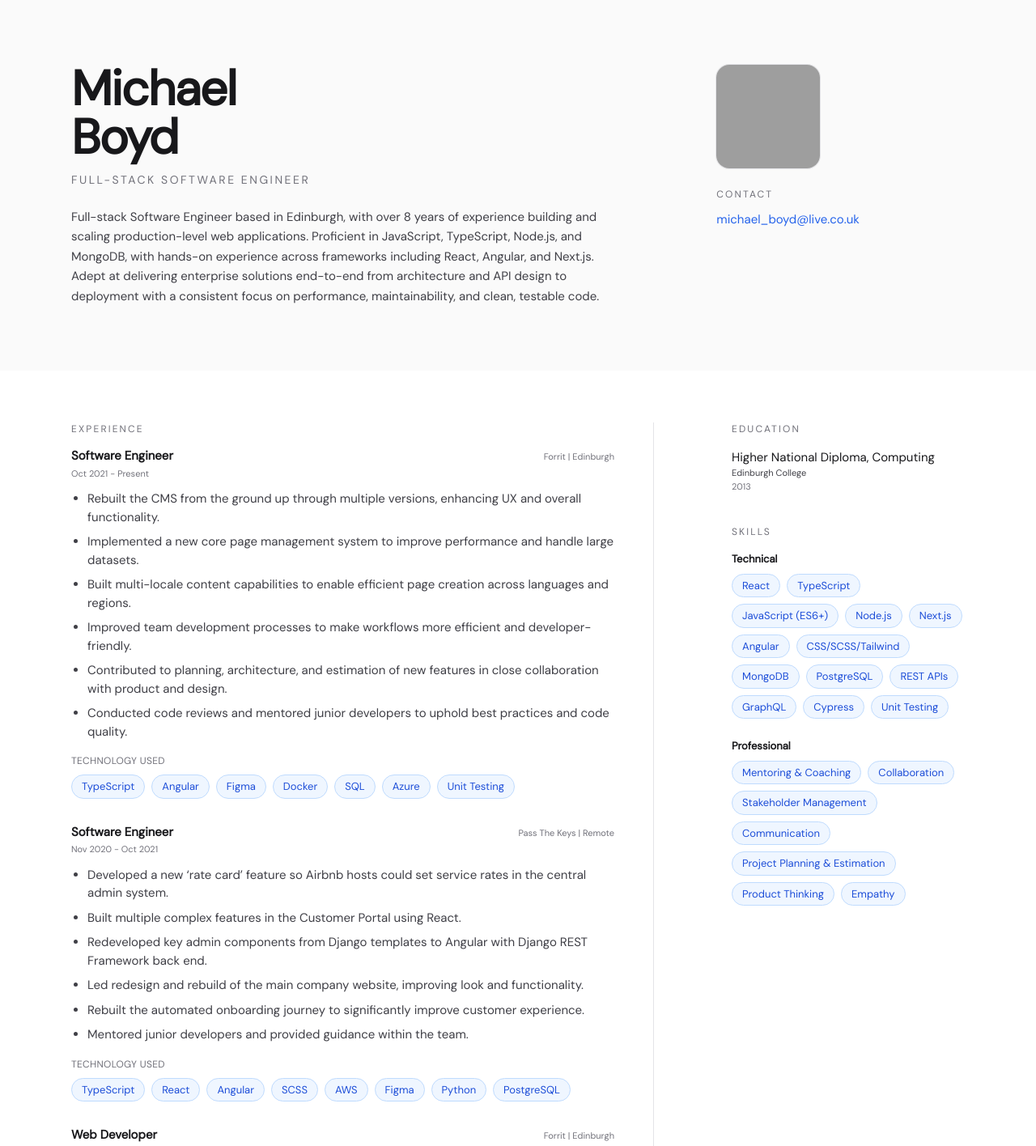
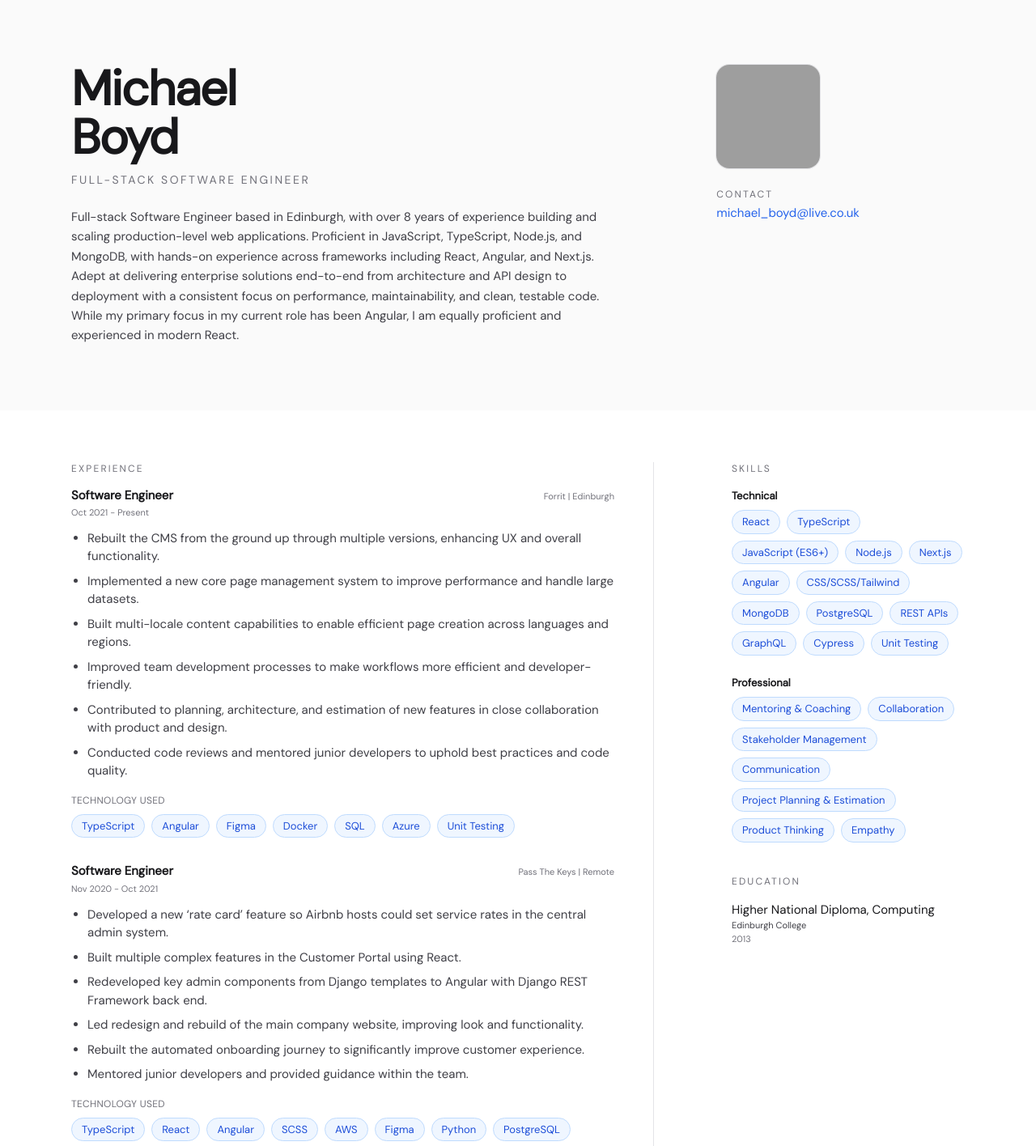
Before and after one commit to micboyd/personal-site, a Next.js app: page / in a window 1280 px wide. Shown: the top 1416 px of the page at 81% size. Built offline with nearby package versions, Linux system fonts and the light colour scheme; grey boxes are pictures that could not be loaded.

Commit message:
minro improvements

```diff
--- a/app/home/home.tsx
+++ b/app/home/home.tsx
@@ -47,7 +47,7 @@ const sampleData: ResumeData = {
 	name: 'Michael Boyd',
 	role: 'Full-Stack Software Engineer',
 	summary:
-		'Full-stack Software Engineer based in Edinburgh, with over 8 years of experience building and scaling production-level web applications. Proficient in JavaScript, TypeScript, Node.js, and MongoDB, with hands-on experience across frameworks including React, Angular, and Next.js. Adept at delivering enterprise solutions end-to-end from architecture and API design to deployment with a consistent focus on performance, maintainability, and clean, testable code.',
+		'Full-stack Software Engineer based in Edinburgh, with over 8 years of experience building and scaling production-level web applications. Proficient in JavaScript, TypeScript, Node.js, and MongoDB, with hands-on experience across frameworks including React, Angular, and Next.js. Adept at delivering enterprise solutions end-to-end from architecture and API design to deployment with a consistent focus on performance, maintainability, and clean, testable code. While my primary focus in my current role has been Angular, I am equally proficient and experienced in modern React.',
 	contact: {
 		email: 'michael_boyd@live.co.uk',
 	},
@@ -279,14 +279,12 @@ export default function ResumeTemplate({
 						</div>
 
 						<aside className="md:pl-12">
-							{/* NEW: Profile picture block */}
 							<div>
 								<ProfileAvatar name={name} imageUrl={profile?.imageUrl} alt={profile?.alt} />
 							</div>
-
 							<div className="mt-6">
 								<div className="text-xs tracking-[0.18em] uppercase text-zinc-500">Contact</div>
-								<div className="mt-3 space-y-1 text-[15px]">
+								<div className="mt-1 space-y-1 text-[15px]">
 									{contact?.phone && <div className="text-zinc-800">{contact.phone}</div>}
 									{contact?.email && (
 										<a className="text-blue-600 hover:underline" href={`mailto:${contact.email}`}>
@@ -354,21 +352,6 @@ export default function ResumeTemplate({
 						<aside className="md:col-span-1 md:pl-12">
 							<div>
 								<div className="flex items-center justify-between">
-									<SectionHeading>Education</SectionHeading>
-								</div>
-								<div className="mt-4 space-y-4 text-[15px]">
-									{(education ?? []).map((ed, i) => (
-										<div key={i}>
-											<div className="font-medium text-zinc-900">{ed.degree}</div>
-											<div className="text-zinc-700 text-[11px]">{ed.school}</div>
-											{ed.year && <div className="text-[11px] text-zinc-500">{ed.year}</div>}
-										</div>
-									))}
-								</div>
-							</div>
-
-							<div className="mt-10">
-								<div className="flex items-center justify-between">
 									<SectionHeading>Skills</SectionHeading>
 								</div>
 								<div className="mt-4 grid grid-cols-1 gap-6">
@@ -394,6 +377,20 @@ export default function ResumeTemplate({
 									)}
 								</div>
 							</div>
+							<div className="mt-10">
+								<div className="flex items-center justify-between">
+									<SectionHeading>Education</SectionHeading>
+								</div>
+								<div className="mt-4 space-y-4 text-[15px]">
+									{(education ?? []).map((ed, i) => (
+										<div key={i}>
+											<div className="font-medium text-zinc-900">{ed.degree}</div>
+											<div className="text-zinc-700 text-[11px]">{ed.school}</div>
+											{ed.year && <div className="text-[11px] text-zinc-500">{ed.year}</div>}
+										</div>
+									))}
+								</div>
+							</div>
 						</aside>
 					</div>
 				</div>
```
